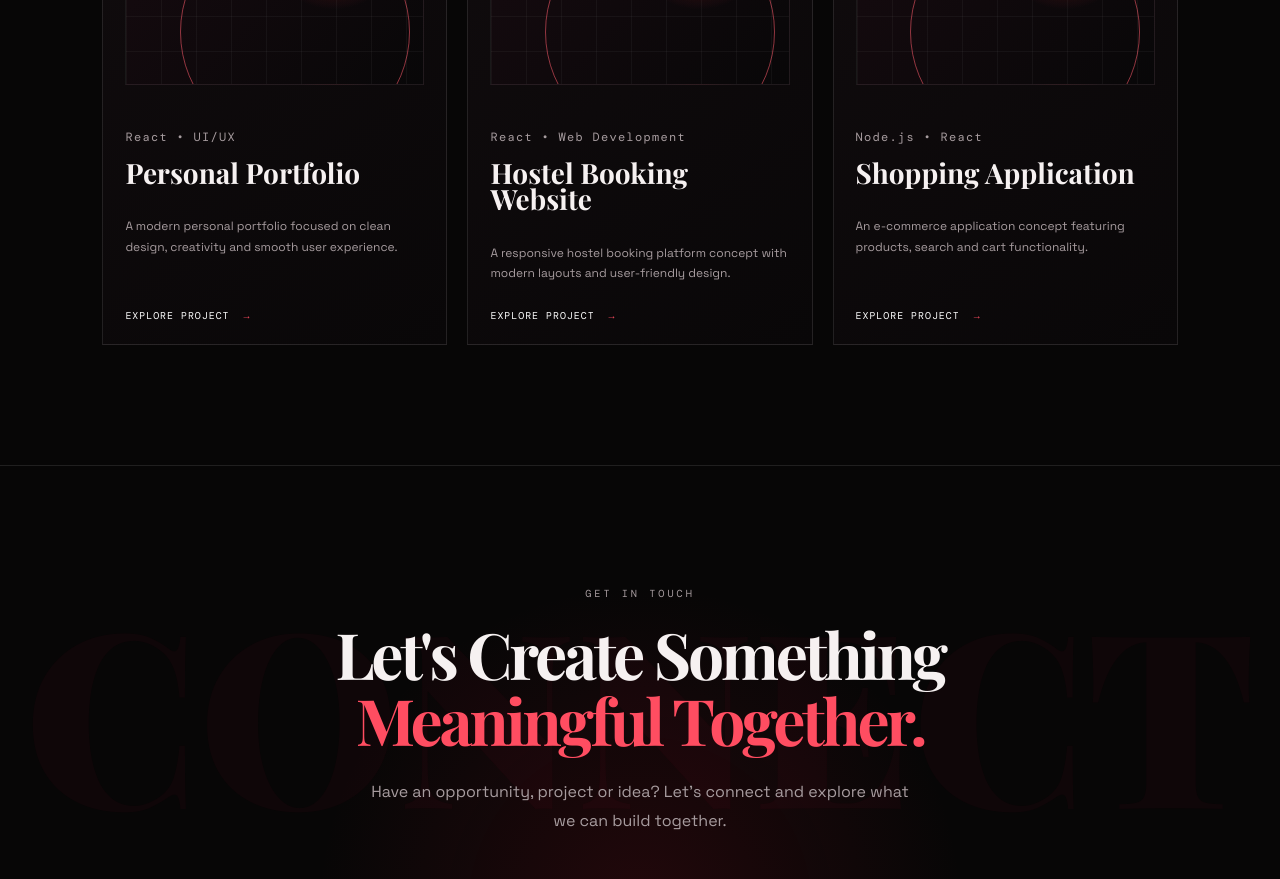
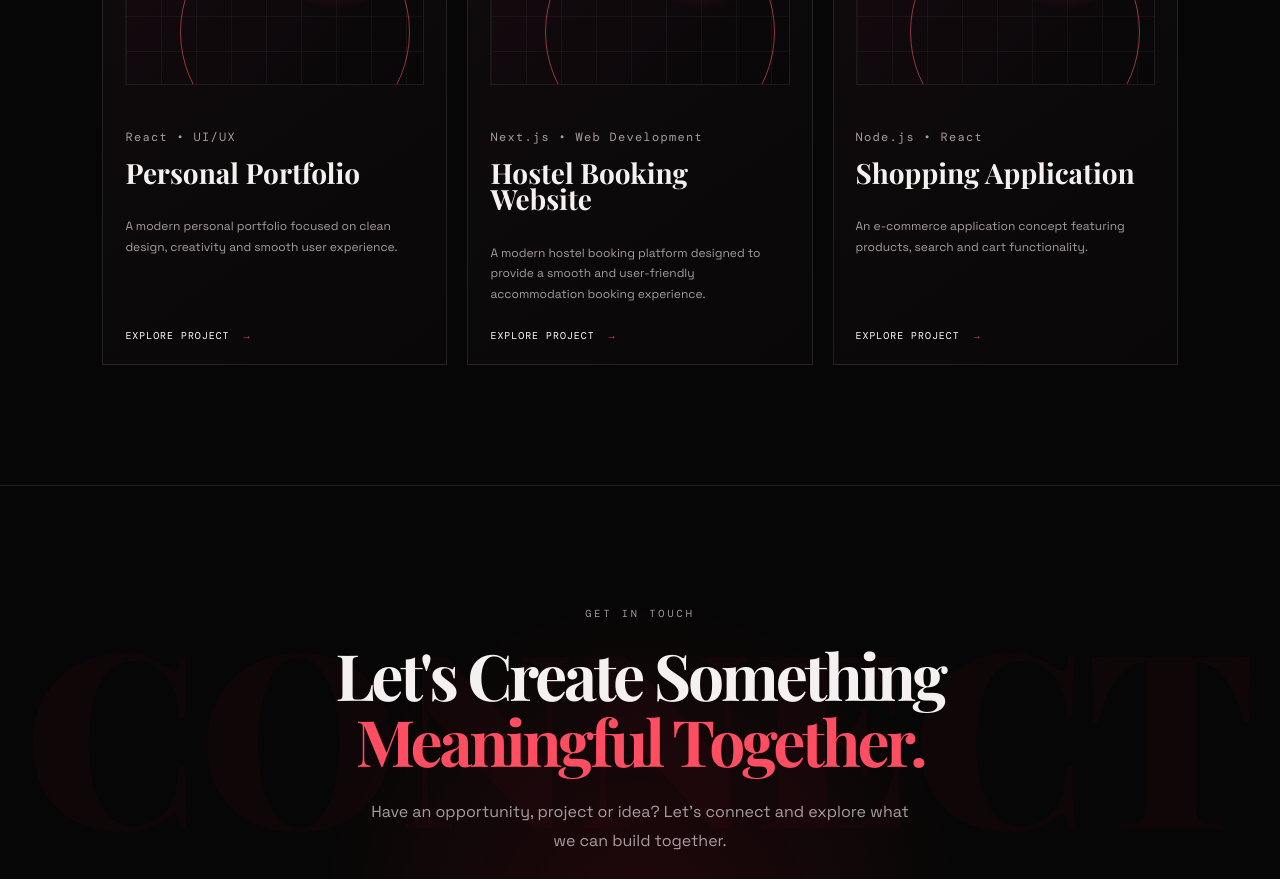
Before and after one commit to sharikkhan007/sharik-portfolio, a React (Vite) app: page / in a window 1280 px wide. Shown: the part 3320-4199 px from the top of the page. Built offline with nearby package versions, Linux system fonts and the light colour scheme.

Commit message:
Connect hostel project to GitHub

```diff
--- a/src/App.jsx
+++ b/src/App.jsx
@@ -29,9 +29,10 @@ function App() {
     {
       number: "02",
       title: "Hostel Booking Website",
-      category: "React • Web Development",
+      category: "Next.js • Web Development",
       description:
-        "A responsive hostel booking platform concept with modern layouts and user-friendly design.",
+        "A modern hostel booking platform designed to provide a smooth and user-friendly accommodation booking experience.",
+      github: "https://github.com/sharikkhan007/hostel-booking-platform",
     },
     {
       number: "03",
@@ -394,9 +395,15 @@ function App() {
               <button
                 onClick={() => {
                   if (project.github) {
-                    window.open(project.github, "_blank");
+                    window.open(
+                      project.github,
+                      "_blank",
+                      "noopener,noreferrer"
+                    );
                   } else {
-                    alert(`${project.title} project`);
+                    alert(
+                      `${project.title} GitHub repository will be added soon!`
+                    );
                   }
                 }}
               >
```
